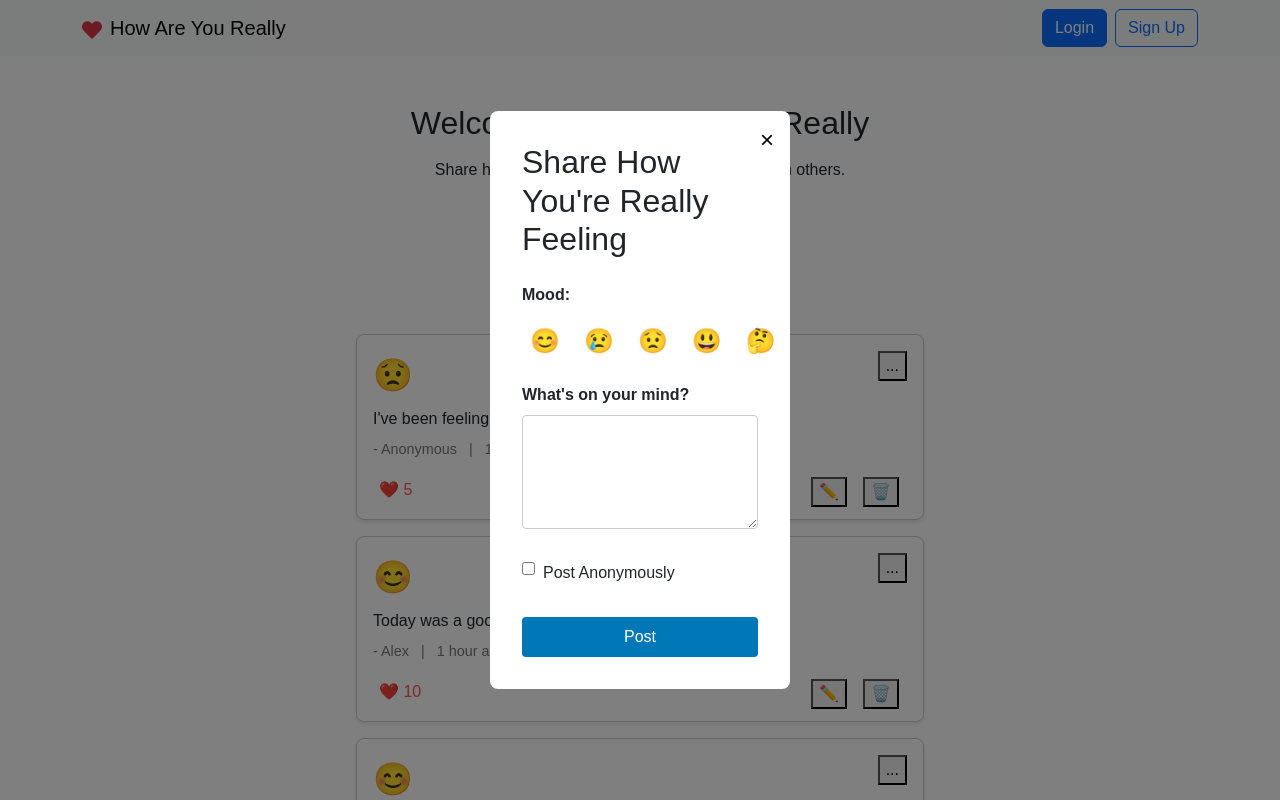
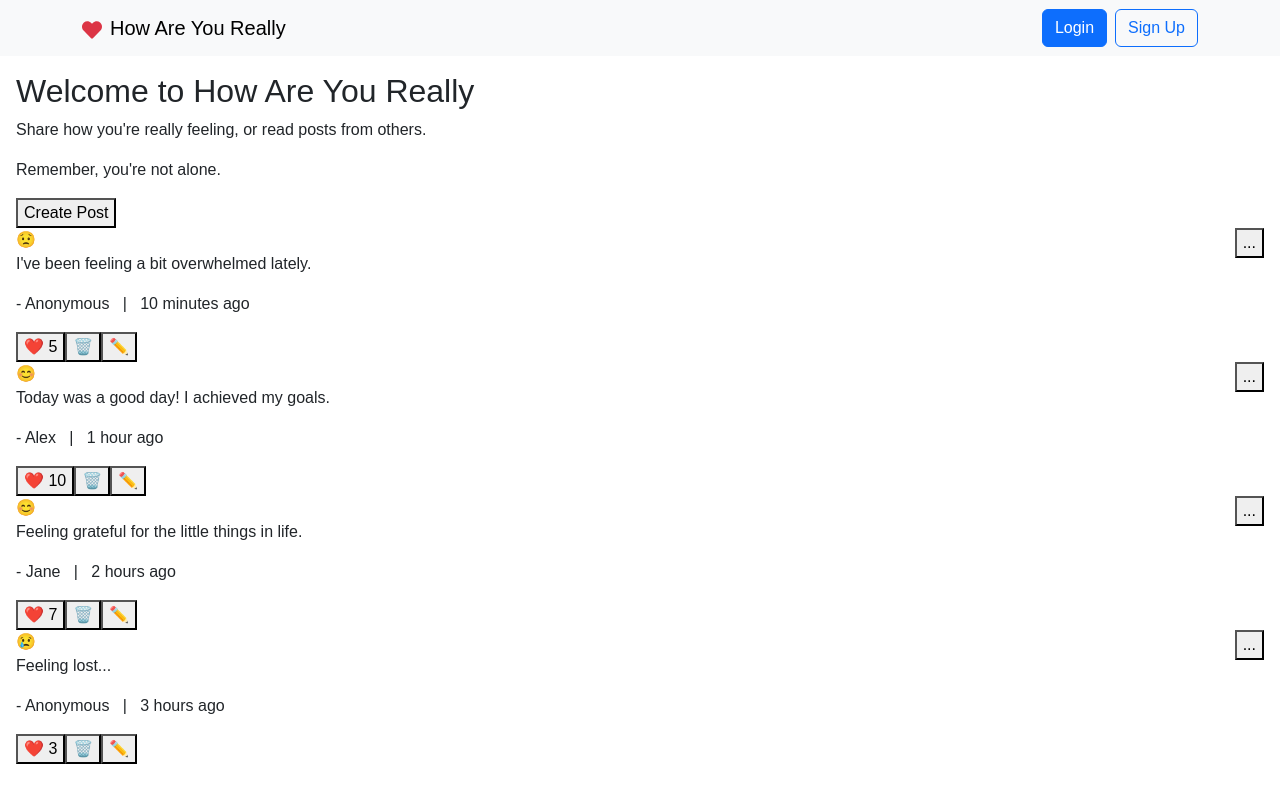
Before and after one commit to jeffdruid/pp5, a React (Create React App) app: page / in a window 1280 px wide. Both pictures are taken after a click on the button "Create Post". Shown: the top 800 px of the page. Built offline with nearby package versions, Linux system fonts and the light colour scheme.

Commit message:
Refactor CSS styles for post feed, post card, modal overlay, and form in App.css

```diff
--- a/src/App.css
+++ b/src/App.css
@@ -8,240 +8,3 @@ main {
   padding: 1rem;
   padding-bottom: 60px;
 }
-
-/* PostFeed Styles */
-.post-feed {
-  max-width: 600px;
-  margin: 0 auto;
-  padding: 1rem;
-}
-
-/* Post Card Styles */
-.post-card {
-  border: 1px solid #ccc;
-  border-radius: 8px;
-  padding: 1rem;
-  margin: 1rem 0;
-  background-color: #fff;
-  box-shadow: 0 2px 4px rgba(0, 0, 0, 0.1);
-}
-
-.post-mood {
-  font-size: 2rem;
-  margin-bottom: 0.5rem;
-}
-
-.post-content p {
-  margin: 0.5rem 0;
-}
-
-.post-meta {
-  color: #777;
-  font-size: 0.9rem;
-}
-
-.like-button {
-  background: none;
-  border: none;
-  color: #ff5252;
-  cursor: pointer;
-  font-size: 1rem;
-  margin-top: 0.5rem;
-}
-
-.like-button:hover {
-  color: #ff1744;
-}
-
-/* Modal Overlay */
-.modal-overlay {
-  position: fixed;
-  top: 0;
-  left: 0;
-  width: 100%;
-  height: 100%;
-  background: rgba(0, 0, 0, 0.5);
-  display: flex;
-  justify-content: center;
-  align-items: center;
-  z-index: 1000;
-}
-
-/* Modal Content */
-.modal-content {
-  background: #fff;
-  padding: 2rem;
-  border-radius: 8px;
-  width: 300px;
-  position: relative;
-}
-
-/* Close Button */
-.close-button {
-  position: absolute;
-  top: 10px;
-  right: 10px;
-  background: none;
-  border: none;
-  font-size: 1.5rem;
-  cursor: pointer;
-}
-
-/* Form Styles */
-.modal-content form {
-  display: flex;
-  flex-direction: column;
-}
-
-.modal-content label {
-  margin-top: 1rem;
-  margin-bottom: 0.5rem;
-  font-weight: bold;
-}
-
-.modal-content input {
-  padding: 0.5rem;
-  border: 1px solid #ccc;
-  border-radius: 4px;
-}
-
-.modal-content button[type="submit"] {
-  margin-top: 1.5rem;
-  padding: 0.5rem;
-  background-color: #0077b6;
-  color: #fff;
-  border: none;
-  border-radius: 4px;
-  cursor: pointer;
-}
-
-.modal-content button[type="submit"]:hover {
-  background-color: #005f8a;
-}
-
-/* Link Styles */
-.modal-content .link {
-  color: #0077b6;
-  cursor: pointer;
-  text-decoration: underline;
-}
-
-.modal-content .link:hover {
-  color: #005f8a;
-}
-
-/* Paragraph */
-.modal-content p {
-  margin-top: 1rem;
-  text-align: center;
-}
-
-.modal-content textarea {
-  padding: 0.5rem;
-  border: 1px solid #ccc;
-  border-radius: 4px;
-  resize: vertical;
-}
-
-.anonymous-option {
-  display: flex;
-  align-items: center;
-  margin-top: 1rem;
-}
-
-.anonymous-option label {
-  margin-left: 0.5rem;
-  font-weight: normal;
-}
-
-/* Mood Selection */
-.mood-selection {
-  display: flex;
-  gap: 0.5rem;
-}
-
-.mood-button {
-  background: none;
-  border: none;
-  font-size: 1.5rem;
-  cursor: pointer;
-  padding: 0.5rem;
-  border-radius: 50%;
-  transition: background-color 0.2s;
-}
-
-.mood-button:hover {
-  background-color: #f0f0f0;
-}
-
-.mood-button.selected {
-  background-color: #e0e0e0;
-}
-
-.create-post-button {
-  margin: 1rem auto;
-  padding: 0.5rem 1rem;
-  background-color: #0077b6;
-  color: #fff;
-  border: none;
-  border-radius: 4px;
-  cursor: pointer;
-  display: block;
-  text-align: center;
-}
-
-.create-post-button:hover {
-  background-color: #005f8a;
-}
-
-/* Welcome Message Styles */
-.welcome-message {
-  text-align: center;
-  margin: 2rem 0;
-}
-
-.welcome-message h2 {
-  margin-bottom: 1rem;
-}
-
-.welcome-message p {
-  margin: 0.5rem 0;
-}
-
-/* Post Actions Styles */
-.post-actions {
-  display: flex;
-  align-items: center;
-  margin-top: 0.5rem;
-}
-
-.post-actions .like-button,
-.post-actions .delete-button {
-  background: none;
-  border: none;
-  cursor: pointer;
-  font-size: 1rem;
-  margin-right: 1rem;
-}
-
-.post-actions .like-button {
-  color: #ff5252;
-}
-
-.post-actions .like-button:hover {
-  color: #ff1744;
-}
-
-.post-actions .delete-button {
-  color: #555;
-}
-
-.delete-button,
-.edit-button {
-  float: right;
-  margin: .5rem;
-}
-
-.post-actions .delete-button:hover {
-  color: #000;
-}
```
